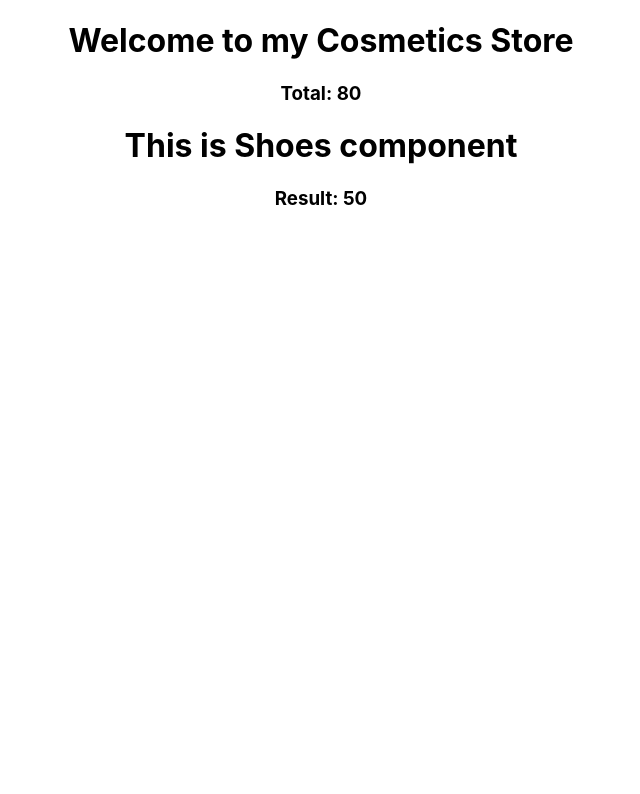
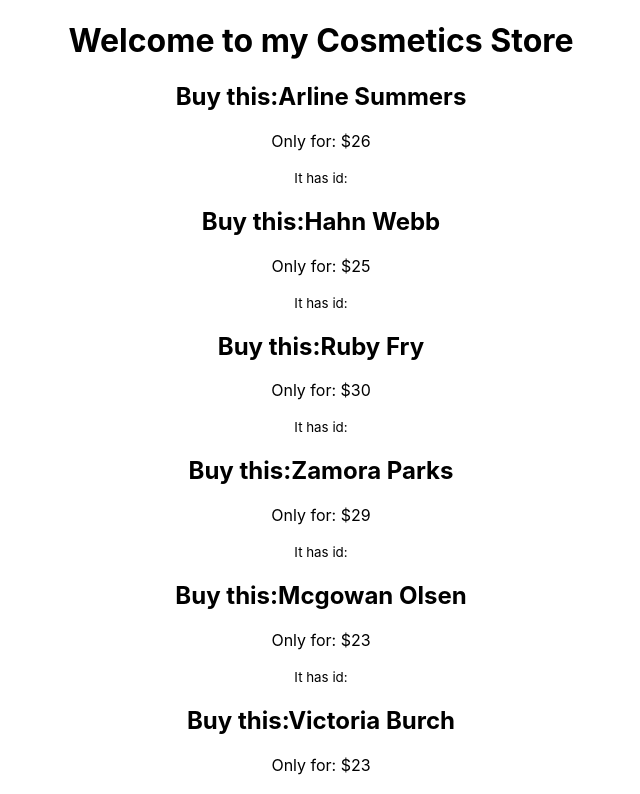
Before and after one commit to RafiTahmid/React-Storage-and-Handler, a React (Create React App) app: page / in a window 1280 px wide. Shown: the top 794 px of the page, without its empty margins (319-959 px from the left). Built offline with nearby package versions, Linux system fonts and the light colour scheme.

Commit message:
Generated data loaded:

```diff
--- /dev/null
+++ b/public/data.json
@@ -0,0 +1,37 @@
+[
+    {
+      "_id": "633016fd947ffd490945bf8b",
+      "price": 26,
+      "name": "Arline Summers"
+    },
+    {
+      "_id": "633016fddc5743d5a12f295c",
+      "price": 25,
+      "name": "Hahn Webb"
+    },
+    {
+      "_id": "633016fde1ad6dde019030dd",
+      "price": 30,
+      "name": "Ruby Fry"
+    },
+    {
+      "_id": "633016fdd83fe9a84d1c60cd",
+      "price": 29,
+      "name": "Zamora Parks"
+    },
+    {
+      "_id": "633016fd4412019daab0b48d",
+      "price": 23,
+      "name": "Mcgowan Olsen"
+    },
+    {
+      "_id": "633016fdb39a70b9d126ec41",
+      "price": 23,
+      "name": "Victoria Burch"
+    },
+    {
+      "_id": "633016fd50002bb90c0b119d",
+      "price": 20,
+      "name": "Oconnor Schwartz"
+    }
+  ]
--- /dev/null
+++ b/src/components/Cosmetic/Cosmetic.js
@@ -0,0 +1,14 @@
+import React from 'react';
+
+const Cosmetic = (props) => {
+    const {name, price, id} = props.cosmetic
+    return (
+        <div>
+            <h2>Buy this:{name}</h2>
+            <p>Only for: ${price}</p>
+            <p><small>It has id: {id}</small></p>
+        </div>
+    );
+};
+
+export default Cosmetic;
--- a/src/components/Cosmetics/Cosmetics.js
+++ b/src/components/Cosmetics/Cosmetics.js
@@ -1,17 +1,30 @@
-import React from 'react';
-import { add } from '../../utilities/calculate';
+import React, { useEffect, useState } from 'react';
+import Cosmetic from '../Cosmetic/Cosmetic';
+// import { add } from '../../utilities/calculate';
 // import add from '../../utilities/calculate';
 
-const Cosmetics = () => {
-    const first = 50;
-    const second = 30;
-    const total = add(first , second)
+// const Cosmetics = () => {
+    // const first = 50;
+    // const second = 30;
+    // const total = add(first , second)
+
+    const Cosmetics = () =>{
+        const [cosmetics, setCosmetics] = useState([])
+
+        useEffect( () =>{
+            fetch('data.json')
+            .then(res => res.json())
+            .then(data => setCosmetics(data))
+        }, [])
     return (
         <div>
             <h1>Welcome to my Cosmetics Store</h1>
-            <h3>Total: {total}</h3>
+            {/* <h3>Total: {total}</h3> */}
+            {
+                cosmetics.map(cosmetic => <Cosmetic key={cosmetic.id} cosmetic={cosmetic}></Cosmetic>)
+            }
         </div>
     );
 };
 
-export default Cosmetics;
+export default Cosmetics
```
